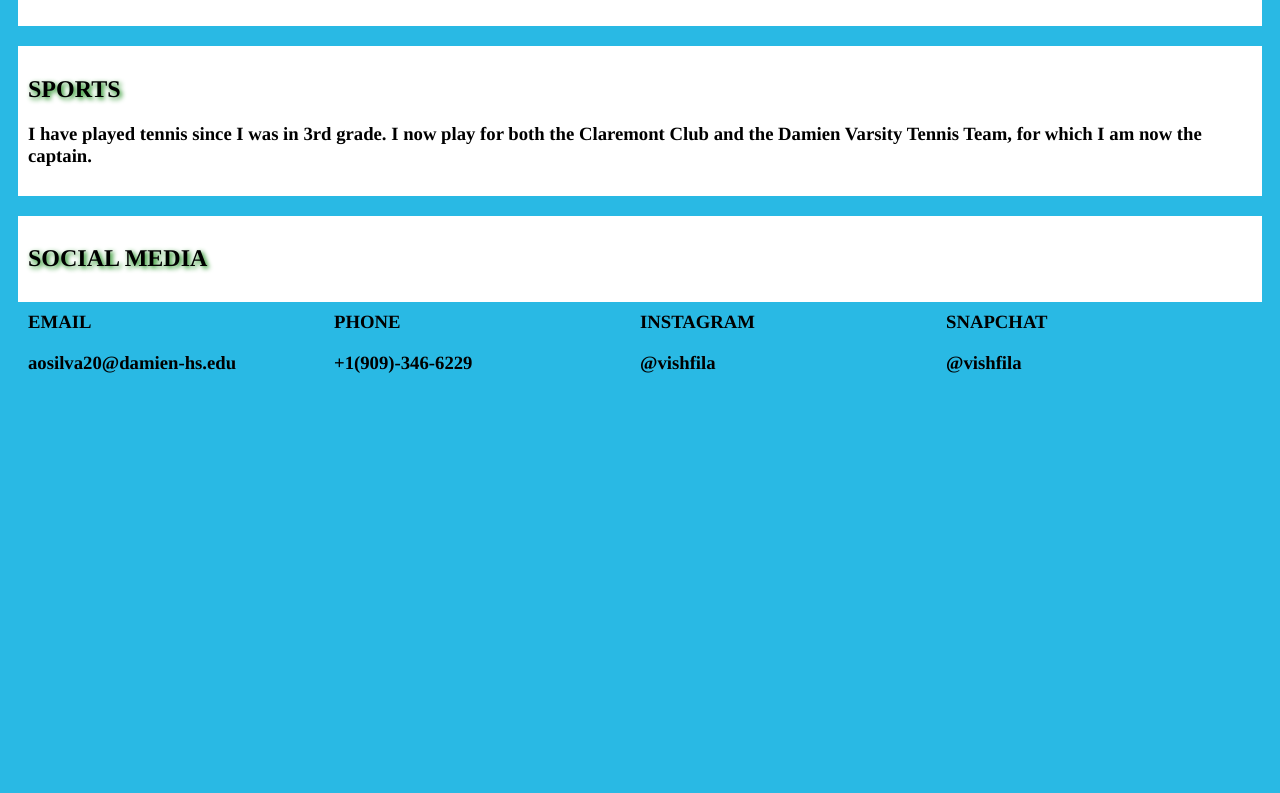
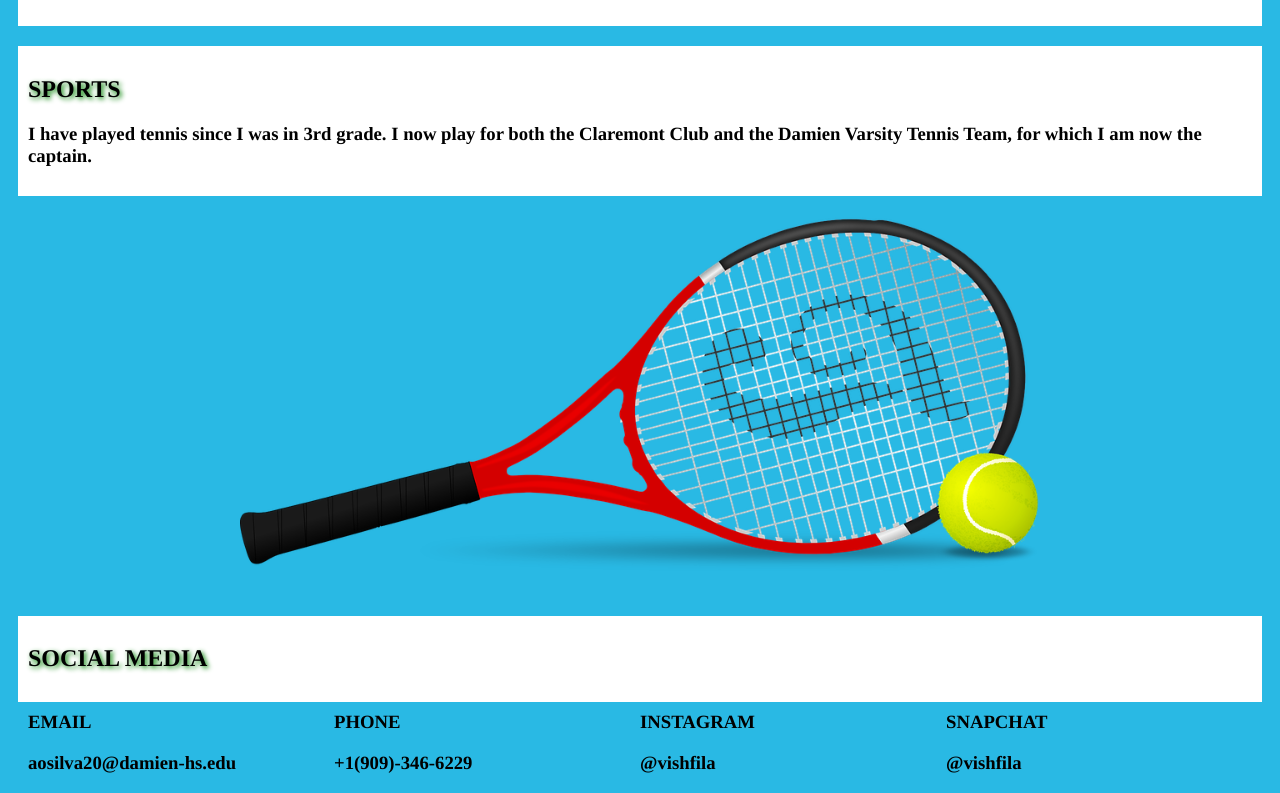
Before and after one commit to vishfila/avishkasilva, a plain HTML site: page aboutme.html in a window 1280 px wide. Shown: the part 1236-2029 px from the top of the page. Before the commit the page ends 1629 px from the top, so only its background shows below. Drawn offline with Linux system fonts and the light colour scheme.

Commit message:
Add files via upload

```diff
--- a/aboutme.html
+++ b/aboutme.html
@@ -51,12 +51,15 @@
 			<h2>INTERESTS</h2>
 			<h3>I enjoy listening to music throughout the day. Some of my favorite artists are J. Cole, Kendrick Lamar, Travis Scott, and Frank Ocean. When I have free time, I like going to Dana Point to spend the whole day with friends and family. </h3>
 		</div>
-		</div>
 	</div>
 	<div class="card">
 
 			<h2>SPORTS</h2>
 			<h3>I have played tennis since I was in 3rd grade. I now play for both the Claremont Club and the Damien Varsity Tennis Team, for which I am now the captain.</h3>
+			</div>
+			<center>
+			<img src="tennis.png" alt="flag" width= 800>
+			</center>
 	<div class="row">
 
 	</div>
```
Also changed, not shown: IMG_2354.png (added), tennis.png (added).
